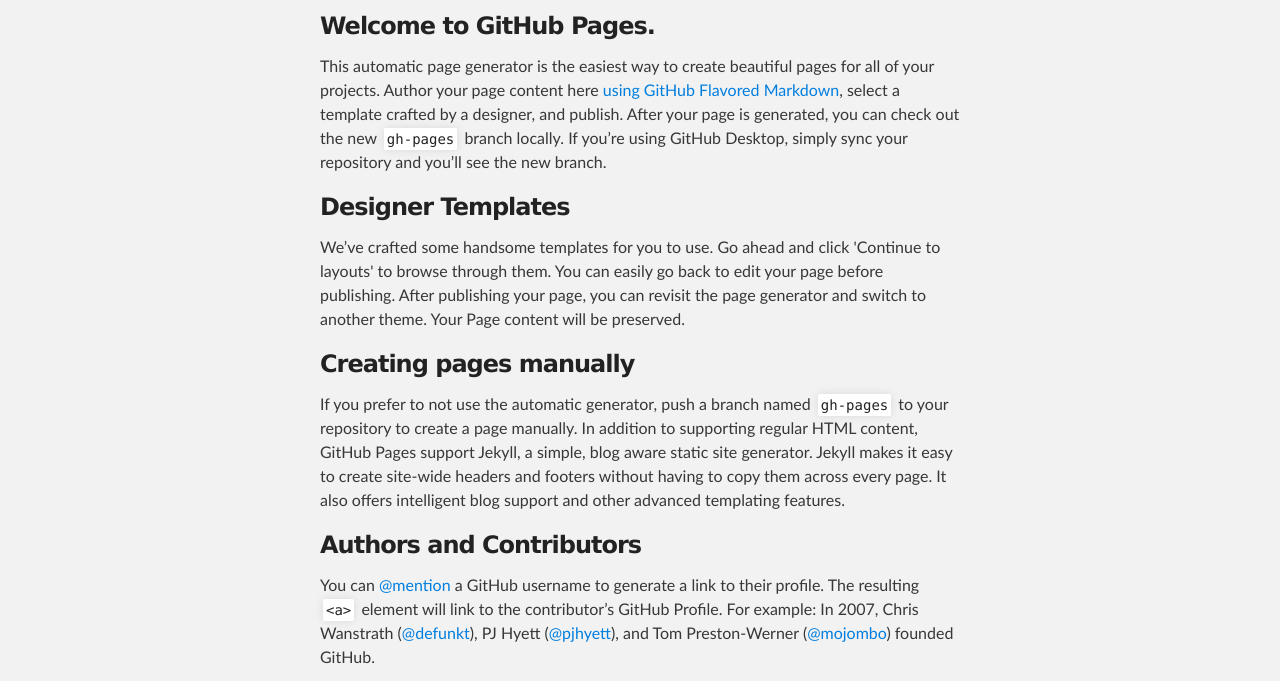
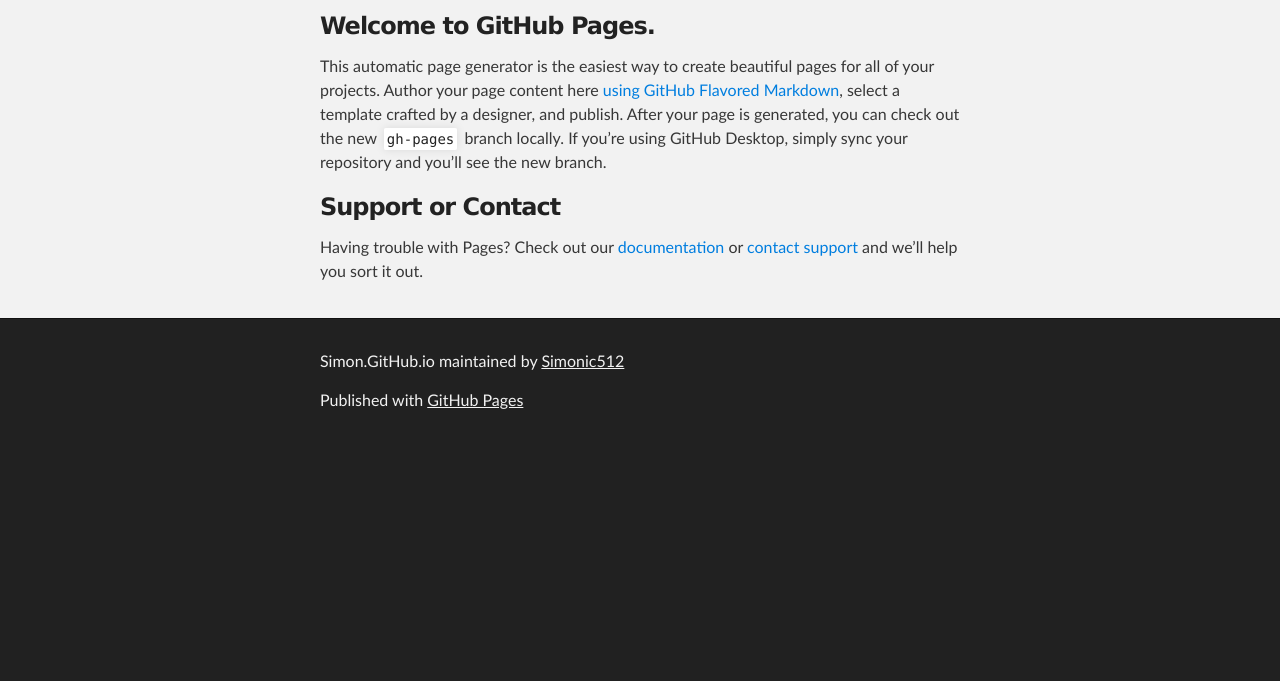
Before and after one commit to Simonic512/Simon, a plain HTML site: page index.html in a window 1280 px wide. Shown: the part 252-933 px from the top of the page. After the commit the page ends 800 px from the top, so only its background shows below. Drawn offline with Linux system fonts and the light colour scheme.

```diff
--- a/index.html
+++ b/index.html
@@ -37,21 +37,6 @@
 <p>This automatic page generator is the easiest way to create beautiful pages for all of your projects. Author your page content here <a href="https://guides.github.com/features/mastering-markdown/">using GitHub Flavored Markdown</a>, select a template crafted by a designer, and publish. After your page is generated, you can check out the new <code>gh-pages</code> branch locally. If you’re using GitHub Desktop, simply sync your repository and you’ll see the new branch.</p>
 
 <h3>
-<a id="designer-templates" class="anchor" href="#designer-templates" aria-hidden="true"><span class="octicon octicon-link"></span></a>Designer Templates</h3>
-
-<p>We’ve crafted some handsome templates for you to use. Go ahead and click 'Continue to layouts' to browse through them. You can easily go back to edit your page before publishing. After publishing your page, you can revisit the page generator and switch to another theme. Your Page content will be preserved.</p>
-
-<h3>
-<a id="creating-pages-manually" class="anchor" href="#creating-pages-manually" aria-hidden="true"><span class="octicon octicon-link"></span></a>Creating pages manually</h3>
-
-<p>If you prefer to not use the automatic generator, push a branch named <code>gh-pages</code> to your repository to create a page manually. In addition to supporting regular HTML content, GitHub Pages support Jekyll, a simple, blog aware static site generator. Jekyll makes it easy to create site-wide headers and footers without having to copy them across every page. It also offers intelligent blog support and other advanced templating features.</p>
-
-<h3>
-<a id="authors-and-contributors" class="anchor" href="#authors-and-contributors" aria-hidden="true"><span class="octicon octicon-link"></span></a>Authors and Contributors</h3>
-
-<p>You can <a href="https://github.com/blog/821" class="user-mention">@mention</a> a GitHub username to generate a link to their profile. The resulting <code>&lt;a&gt;</code> element will link to the contributor’s GitHub Profile. For example: In 2007, Chris Wanstrath (<a href="https://github.com/defunkt" class="user-mention">@defunkt</a>), PJ Hyett (<a href="https://github.com/pjhyett" class="user-mention">@pjhyett</a>), and Tom Preston-Werner (<a href="https://github.com/mojombo" class="user-mention">@mojombo</a>) founded GitHub.</p>
-
-<h3>
 <a id="support-or-contact" class="anchor" href="#support-or-contact" aria-hidden="true"><span class="octicon octicon-link"></span></a>Support or Contact</h3>
 
 <p>Having trouble with Pages? Check out our <a href="https://help.github.com/pages">documentation</a> or <a href="https://github.com/contact">contact support</a> and we’ll help you sort it out.</p>
```
Also changed, not shown: params.json (+1 -1 lines).
